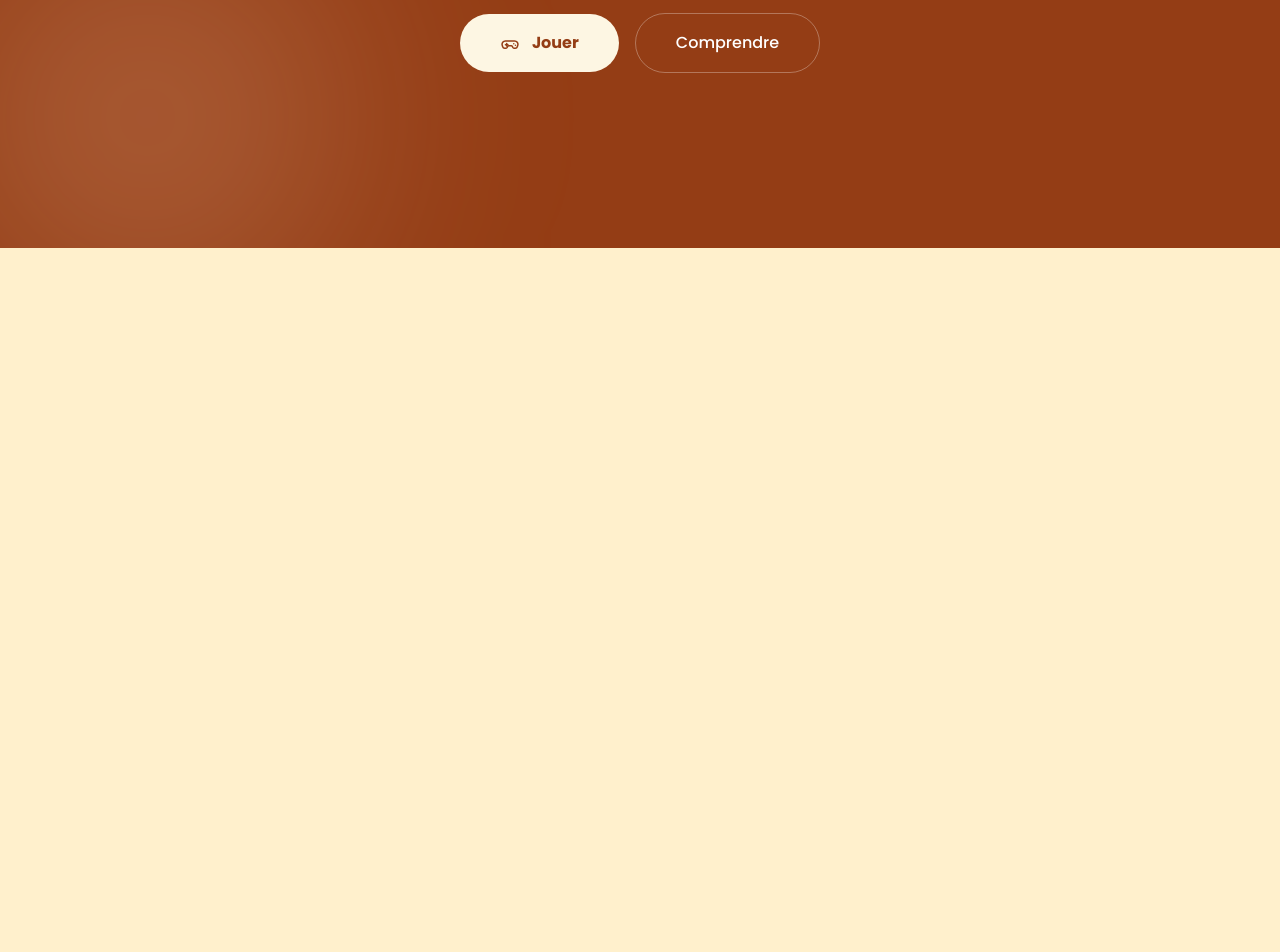
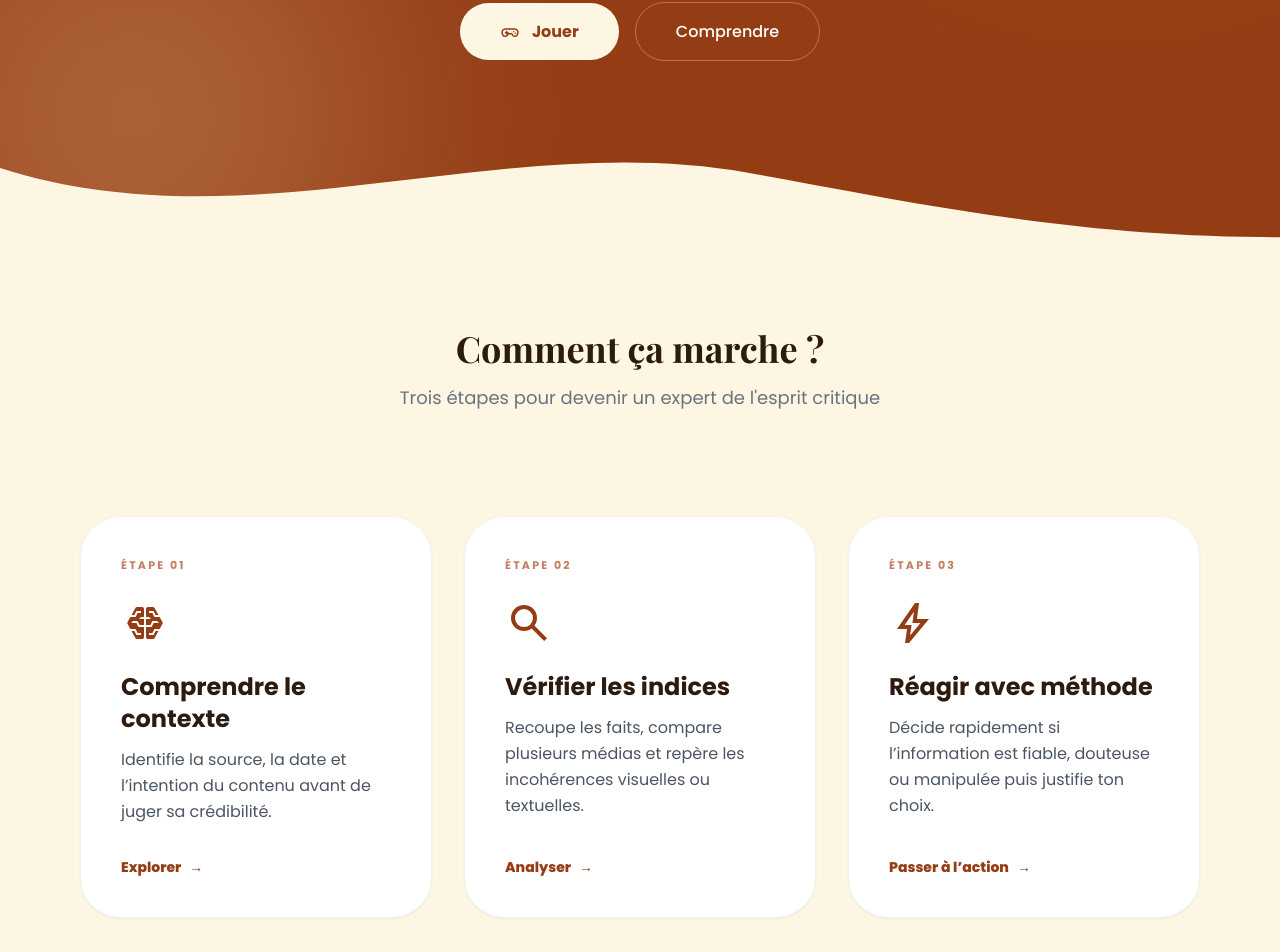
Before and after one commit to mlft9/projet-special-week, a React (Vite) app in the folder app/: page / in a window 1280 px wide. Shown: the part 552-1504 px from the top of the page. Before the commit the page ends 800 px from the top, so only its background shows below. Built offline with nearby package versions, Linux system fonts and the light colour scheme; a web font is replaced by a local one.

Commit message:
/Add : Deuxième section

```diff
--- a/app/src/App.tsx
+++ b/app/src/App.tsx
@@ -1,6 +1,6 @@
 import { Route, Routes, useLocation } from 'react-router-dom'
 import BurgerMenu from './components/BurgerMenu'
-import Home from './pages/Home'
+import Home from './pages/Home.tsx'
 import Learn from './pages/Learn'
 import Play from './pages/Play'
 import Classement from './pages/Classement'
--- a/app/src/pages/Home.tsx
+++ b/app/src/pages/Home.tsx
@@ -2,13 +2,38 @@ import { useRef } from 'react'
 import { useNavigate } from 'react-router-dom'
 import gsap from 'gsap'
 import { useGSAP } from '@gsap/react'
+import { ScrollTrigger } from 'gsap/ScrollTrigger'
 
-gsap.registerPlugin(useGSAP)
+gsap.registerPlugin(useGSAP, ScrollTrigger)
 
 const stats = [
   { value: '10', label: 'questions' },
   { value: '5', label: 'exemples' },
   { value: '3', label: 'modules' },
+]
+
+const cards = [
+  {
+    step: 'ÉTAPE 01',
+    icon: '🧠',
+    title: 'Comprendre le contexte',
+    description: 'Identifie la source, la date et l’intention du contenu avant de juger sa crédibilité.',
+    cta: 'Explorer',
+  },
+  {
+    step: 'ÉTAPE 02',
+    icon: '🔍',
+    title: 'Vérifier les indices',
+    description: 'Recoupe les faits, compare plusieurs médias et repère les incohérences visuelles ou textuelles.',
+    cta: 'Analyser',
+  },
+  {
+    step: 'ÉTAPE 03',
+    icon: '⚡',
+    title: 'Réagir avec méthode',
+    description: 'Décide rapidement si l’information est fiable, douteuse ou manipulée puis justifie ton choix.',
+    cta: 'Passer à l’action',
+  },
 ]
 
 export default function Home() {
@@ -35,17 +60,52 @@ export default function Home() {
         ease: 'sine.inOut',
         stagger: 2,
       })
+
+      gsap.from('.content-animate', {
+        y: 50,
+        opacity: 0,
+        duration: 0.9,
+        stagger: 0.2,
+        ease: 'power3.out',
+        scrollTrigger: {
+          trigger: '.content-section',
+          start: 'top 80%',
+        },
+      })
+
+      gsap.from('.step-card', {
+        y: 40,
+        opacity: 0,
+        duration: 0.8,
+        stagger: 0.2,
+        ease: 'power3.out',
+        scrollTrigger: {
+          trigger: '.cards-grid',
+          start: 'top 82%',
+        },
+      })
+
+      gsap.to('.hero-wave-svg', {
+        yPercent: 18,
+        ease: 'none',
+        scrollTrigger: {
+          trigger: '.hero-section',
+          start: 'top top',
+          end: 'bottom top',
+          scrub: true,
+        },
+      })
     },
     { scope: containerRef },
   )
 
   return (
-    <main
-      ref={containerRef}
-      className="relative isolate min-h-screen overflow-hidden flex flex-col items-center justify-center bg-[#943D15] font-sans text-white"
-    >
-      <div className="blob absolute -top-8 right-[-5rem] z-0 h-[460px] w-[460px] rounded-full bg-white/12 blur-[95px] pointer-events-none" />
-      <div className="blob absolute bottom-[-4rem] left-[-3rem] z-0 h-[390px] w-[390px] rounded-full bg-[#FFD8B8]/20 blur-[110px] pointer-events-none" />
+    <main ref={containerRef} className="font-sans">
+      <section className="hero-section relative isolate min-h-screen flex flex-col items-center justify-center bg-[#943D15] text-white">
+        <div className="pointer-events-none absolute inset-0 overflow-hidden" aria-hidden="true">
+          <div className="blob absolute -right-24 -top-24 h-[520px] w-[520px] rounded-full bg-[#FF9A3C]/30 blur-[100px]" />
+          <div className="blob absolute -bottom-24 -left-24 h-[460px] w-[460px] rounded-full bg-[#FFE0B0]/25 blur-[120px]" />
+        </div>
 
         <button
           type="button"
@@ -68,7 +128,7 @@ export default function Home() {
           </h1>
 
           <p className="animate-in max-w-md text-center text-sm leading-relaxed text-white/70">
-          Apprends à repérer la désinformation, teste tes réflexes et mesure ton esprit critique face aux contenus générés par l&apos;IA.
+            Le portail de sensibilisation à la désinformation par l&apos;IA
           </p>
 
           <div className="animate-in my-10 flex items-center gap-12">
@@ -122,6 +182,100 @@ export default function Home() {
             </button>
           </div>
         </div>
+
+        <div
+          className="hero-wave pointer-events-none absolute bottom-0 left-0 w-full overflow-hidden leading-[0] text-[#FDF6E3]"
+          aria-hidden="true"
+        >
+          <svg
+            className="hero-wave-svg relative block h-[120px] w-[calc(130%+1.3px)]"
+            viewBox="0 0 1200 120"
+            preserveAspectRatio="none"
+            xmlns="http://www.w3.org/2000/svg"
+          >
+            <path
+              className="fill-current"
+              d="M0,40 C180,120 360,0 540,45 C720,90 900,150 1200,70 L1200,120 L0,120 Z"
+            />
+          </svg>
+        </div>
+      </section>
+
+      <section className="content-section bg-[#FDF6E3] py-20">
+        <div className="mx-auto max-w-6xl px-4 text-center">
+          <h2 className="content-animate mb-4 text-4xl font-black text-[#2D1B10]">
+            Comment ça marche ?
+          </h2>
+
+          <p className="content-animate mb-16 text-lg text-gray-500">
+            Trois étapes pour devenir un expert de l&apos;esprit critique
+          </p>
+        </div>
+
+        <div className="cards-grid mx-auto grid max-w-6xl grid-cols-3 gap-8 px-4">
+          {cards.map((card) => (
+            <article
+              key={card.step}
+              className="step-card bg-white rounded-[2.5rem] p-10 shadow-sm border border-black/5 flex flex-col items-start text-left transition-transform duration-300 hover:-translate-y-2"
+            >
+              <div className="mb-6 text-[11px] font-bold uppercase tracking-[0.2em] text-[#C17E61]">
+                {card.step}
+              </div>
+
+              <div className="mb-6 text-5xl leading-none" aria-hidden="true">
+                {card.step === 'ÉTAPE 01' ? (
+                  <svg
+                    xmlns="http://www.w3.org/2000/svg"
+                    height="48px"
+                    viewBox="0 -960 960 960"
+                    width="48px"
+                    fill="#943D15"
+                    className="h-12 w-12"
+                  >
+                    <path d="M323-160q-11 0-20.5-5.5T288-181l-78-139h58l40 80h92v-40h-68l-40-80H188l-57-100q-2-5-3.5-10t-1.5-10q0-4 5-20l57-100h104l40-80h68v-40h-92l-40 80h-58l78-139q5-10 14.5-15.5T323-800h97q17 0 28.5 11.5T460-760v160h-60l-40 40h100v120h-88l-40-80h-92l-40 40h108l40 80h112v200q0 17-11.5 28.5T420-160h-97Zm217 0q-17 0-28.5-11.5T500-200v-200h112l40-80h108l-40-40h-92l-40 80h-88v-120h100l-40-40h-60v-160q0-17 11.5-28.5T540-800h97q11 0 20.5 5.5T672-779l78 139h-58l-40-80h-92v40h68l40 80h104l57 100q2 5 3.5 10t1.5 10q0 4-5 20l-57 100H668l-40 80h-68v40h92l40-80h58l-78 139q-5 10-14.5 15.5T637-160h-97Z" />
+                  </svg>
+                ) : card.step === 'ÉTAPE 02' ? (
+                  <svg
+                    xmlns="http://www.w3.org/2000/svg"
+                    height="48px"
+                    viewBox="0 -960 960 960"
+                    width="48px"
+                    fill="#943D15"
+                    className="h-12 w-12"
+                  >
+                    <path d="M784-120 532-372q-30 24-69 38t-83 14q-109 0-184.5-75.5T120-580q0-109 75.5-184.5T380-840q109 0 184.5 75.5T640-580q0 44-14 83t-38 69l252 252-56 56ZM380-400q75 0 127.5-52.5T560-580q0-75-52.5-127.5T380-760q-75 0-127.5 52.5T200-580q0 75 52.5 127.5T380-400Z" />
+                  </svg>
+                ) : card.step === 'ÉTAPE 03' ? (
+                  <svg
+                    xmlns="http://www.w3.org/2000/svg"
+                    height="48px"
+                    viewBox="0 -960 960 960"
+                    width="48px"
+                    fill="#943D15"
+                    className="h-12 w-12"
+                  >
+                    <path d="m422-232 207-248H469l29-227-185 267h139l-30 208ZM320-80l40-280H160l360-520h80l-40 320h240L400-80h-80Zm151-390Z" />
+                  </svg>
+                ) : (
+                  card.icon
+                )}
+              </div>
+
+              <h3 className="mb-3 text-2xl font-bold text-[#2D1B10]">{card.title}</h3>
+
+              <p className="mb-8 text-gray-600 leading-relaxed">{card.description}</p>
+
+              <button
+                type="button"
+                className="mt-auto inline-flex items-center gap-2 text-sm font-extrabold text-[#943D15]"
+              >
+                {card.cta}
+                <span className="font-bold">→</span>
+              </button>
+            </article>
+          ))}
+        </div>
+      </section>
     </main>
   )
 }
```
Lines whose indentation alone changed are shown as unchanged.
